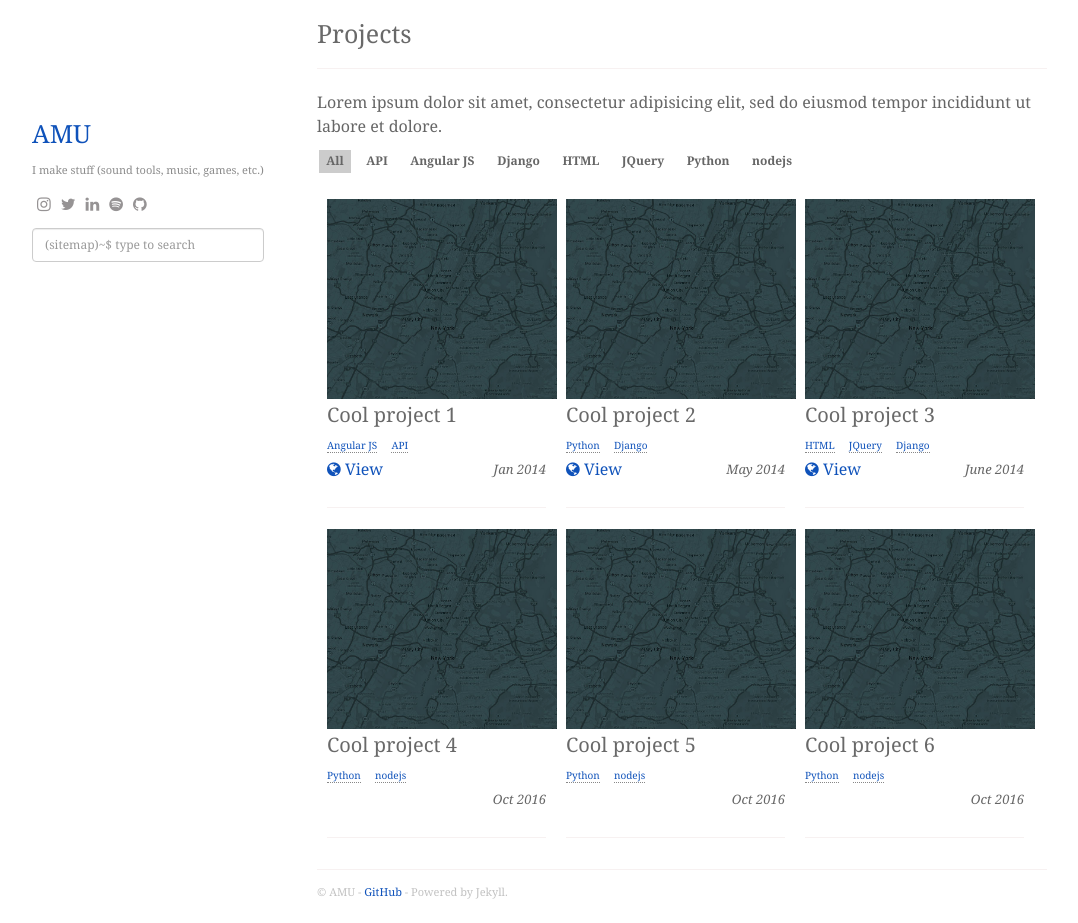
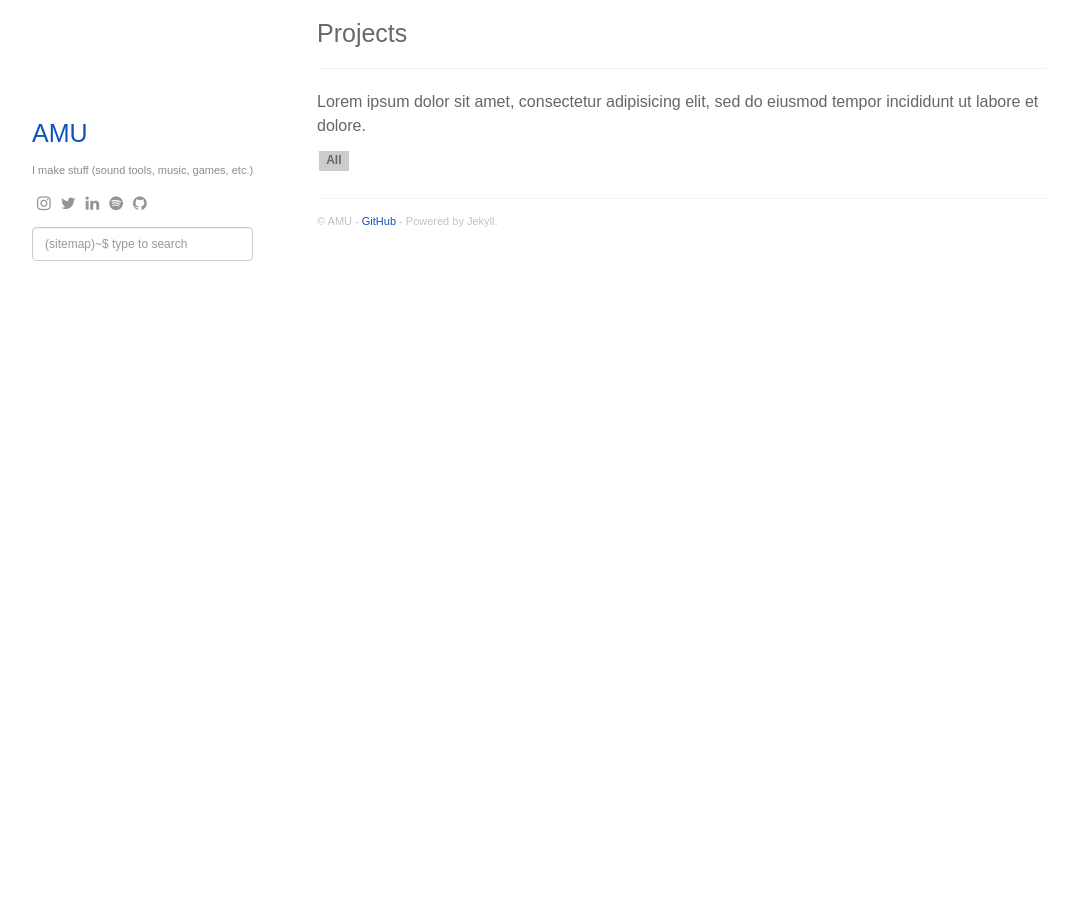
Before and after one commit to amuuu/amuuu.github.io, a Jekyll site: the page built from projects.md, in a window 1280 px wide. Shown: the whole page, without its empty margins (53-1131 px from the left). Built offline with Jekyll 4.4.1, drawn with Linux system fonts in a browser that asks for light colours; nearby versions of some CDN libraries; after the commit the page ends 900 px from its top, so only the background shows below that.

Commit message:
change font to codesaver

```diff
--- a/_data/projects.json
+++ b/_data/projects.json
@@ -1,42 +1,3 @@
 [
-	{
-		"slug": "cool-project",
-		"name": "Cool project 1",
-		"image": "placeholder.jpg",
-		"url": "https://www.google.com",
-		"date": "Jan 2014",
-		"tags": ["Angular JS","API"]
-	},
-	{
-		"name": "Cool project 2",
-		"image": "placeholder.jpg",
-		"url": "#",
-		"date": "May 2014",
-		"tags": ["Python","Django"]
-	},
-	{
-		"name": "Cool project 3",
-		"image": "placeholder.jpg",
-		"url": "#",
-		"date": "June 2014",
-		"tags": ["HTML","JQuery","Django"]
-	},
-	{
-		"name": "Cool project 4",
-		"image": "placeholder.jpg",
-		"date": "Oct 2016",
-		"tags": ["Python","nodejs"]
-	},
-	{
-		"name": "Cool project 5",
-		"image": "placeholder.jpg",
-		"date": "Oct 2016",
-		"tags": ["Python","nodejs"]
-	},
-	{
-		"name": "Cool project 6",
-		"image": "placeholder.jpg",
-		"date": "Oct 2016",
-		"tags": ["Python","nodejs"]
-	}
+
 ]
--- a/static/css/fonts.css
+++ b/static/css/fonts.css
@@ -1,6 +1,6 @@
 /* codesaver */
 @font-face {
-  font-family: 'CodeSaver';
+  font-family: CodeSaver;
   /* font-style: normal; */
   /* font-weight: 300; */
   src: url('../fonts/CodeSaver.otf'); /* Chrome 26+, Opera 23+, Firefox 39+ */
--- a/static/css/main.css
+++ b/static/css/main.css
@@ -1,5 +1,5 @@
 body {
-  font-family: Georgia, "CodeSaver", CodeSaver, Arial, sans-serif;
+  font-family: "CodeSaver", CodeSaver, Arial, sans-serif;
   /* background: url("/static/img/subtle_dots.png"); */
   line-height: 1.5em;
   font-weight: 300;
@@ -62,7 +62,7 @@
   padding: 10px;
   color: #FFF;
   overflow-x: auto;
-  font-family: Georgia, CodeSaver, "CodeSaver", Menlo, Monaco, Consolas, 'Courier New', monospace;
+  font-family: CodeSaver, "CodeSaver", Menlo, Monaco, Consolas, 'Courier New', monospace;
   font-size: 12px;
   border: none;
 }
--- a/static/css/super-search.css
+++ b/static/css/super-search.css
@@ -5,7 +5,7 @@
 
 input#js-search__input {
   font-size: 12px;
-  font-family: Georgia, CodeSaver, "CodeSaver", Arial, sans-serif;
+  font-family: CodeSaver, "CodeSaver", Arial, sans-serif;
 }
 .is-active .search__input {
   transform: translateY(0);
```
Also changed, not shown: README.md, static/fonts/roboto-condensed-v16-latin-ext_latin-300.woff (deleted), static/fonts/roboto-condensed-v16-latin-ext_latin-300.woff2 (deleted), static/fonts/roboto-condensed-v16-latin-ext_latin-300italic.woff (deleted), static/fonts/roboto-condensed-v16-latin-ext_latin-300italic.woff2 (deleted), static/fonts/roboto-condensed-v16-latin-ext_latin-700.woff (deleted), static/fonts/roboto-condensed-v16-latin-ext_latin-700.woff2 (deleted), static/fonts/roboto-condensed-v16-latin-ext_latin-italic.woff (deleted), static/fonts/roboto-condensed-v16-latin-ext_latin-italic.woff2 (deleted), static/fonts/roboto-condensed-v16-latin-ext_latin-regular.woff (deleted), static/fonts/roboto-condensed-v16-latin-ext_latin-regular.woff2 (deleted).
